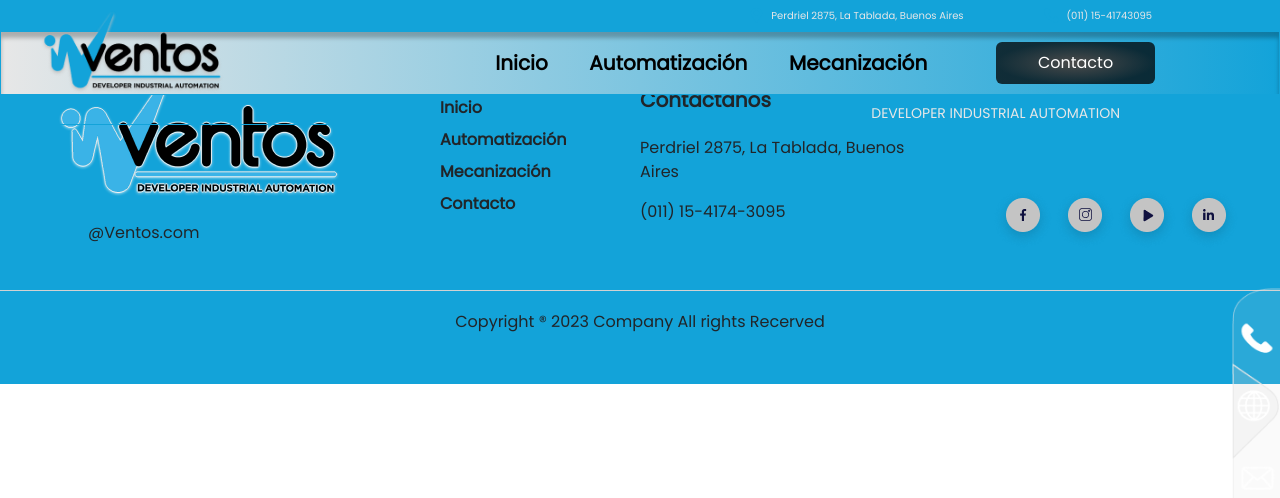
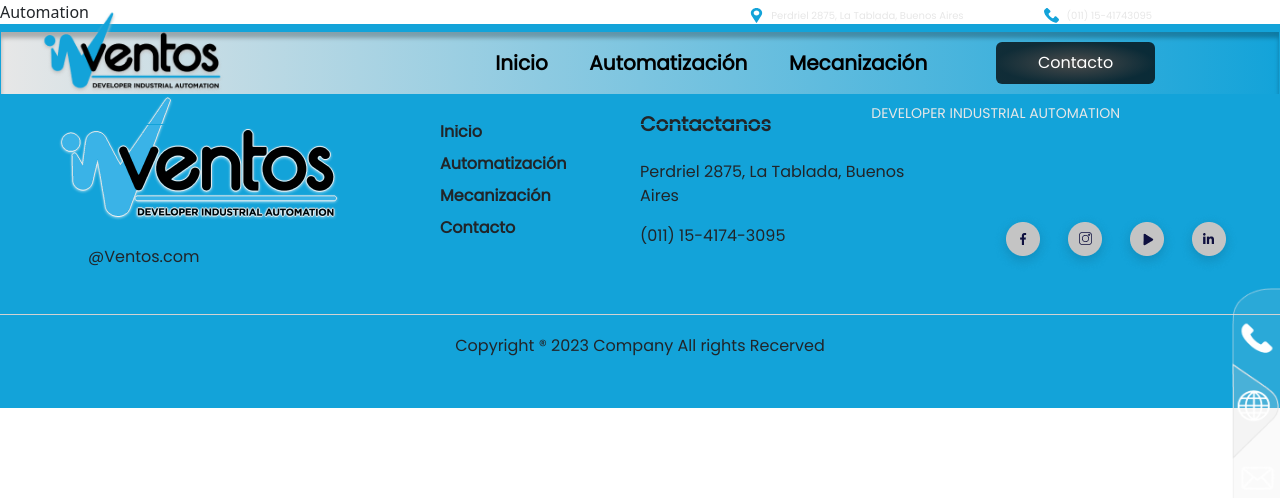
Before and after one commit to JuanBenega/prjVentos, a React (Create React App) app: page /autom in a window 1280 px wide. Shown: the top 498 px of the page. Built offline with nearby package versions, Linux system fonts and the light colour scheme; the HTML template or start-up script is replaced by a standard one.

Commit message:
create autom & mecaniz pages, scss

```diff
--- a/src/App.js
+++ b/src/App.js
@@ -1,6 +1,8 @@
 import { BrowserRouter, Route, Routes } from 'react-router-dom';
 
 import Contact from './pages/Contact';
+import Automation from './pages/Automation';
+import Mecanization from './pages/Mecanization';
 import Footer from './components/Footer';
 import Header from './components/Header';
 import Landing from './pages/Landing';
@@ -18,6 +20,8 @@ function App() {
       <Routes>
         <Route path='/' element={<Landing />} />
         <Route path='/contact' element={<Contact />} />
+        <Route path='/autom' element={<Automation />} />
+        <Route path='/mecaniz' element={<Mecanization />} />
       </Routes>
       <Footer />
     </BrowserRouter>
--- /dev/null
+++ b/src/pages/Automation.jsx
@@ -0,0 +1,9 @@
+
+
+const Automation = () => {
+  return (
+    <div>Automation</div>
+  )
+}
+
+export default Automation
--- /dev/null
+++ b/src/pages/Mecanization.jsx
@@ -0,0 +1,7 @@
+
+const Mecanization = () => {
+    return (
+        <div>Mecanization</div>
+    )
+}
+export default Mecanization
--- a/src/styles/App.scss
+++ b/src/styles/App.scss
@@ -4,6 +4,8 @@
 
 @import './pages/landing';
 @import './pages/contact';
+@import './pages/automatition';
+@import './pages/mecanization';
 
 @import './components/header';
 @import './components/footer';
```
Also changed, not shown: src/styles/pages/_automatition.scss (added), src/styles/pages/_mecanization.scss (added).
